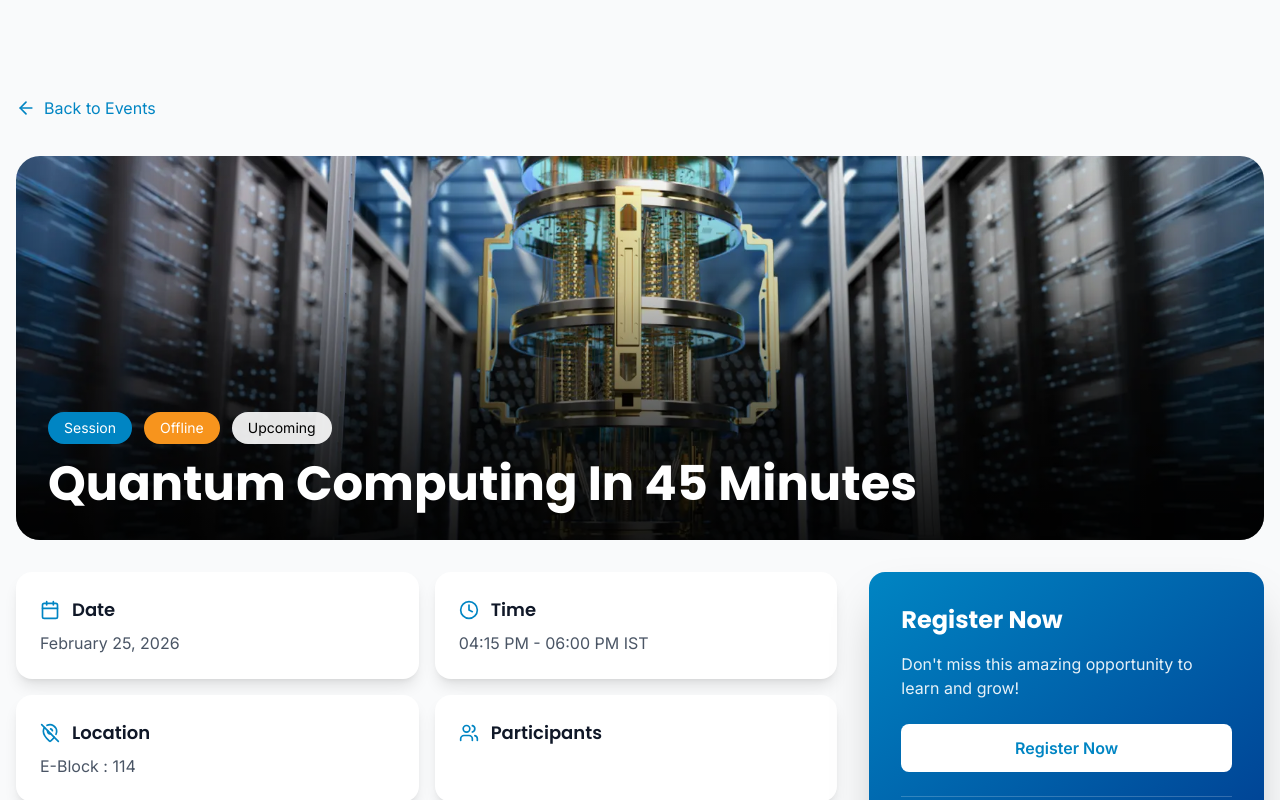
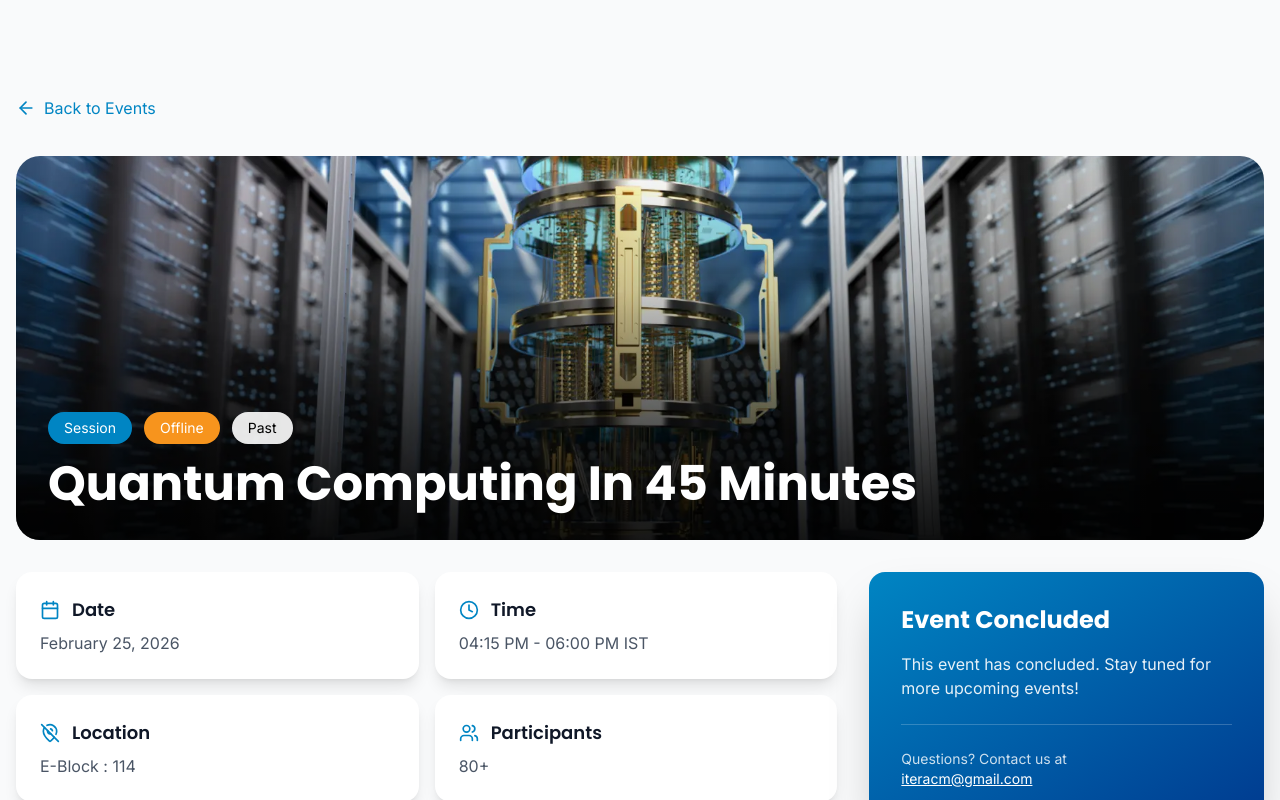
Before and after one commit to Ratikanta73/SOAACM-Website, a React (Vite) app: page /events/1 in a window 1280 px wide. Shown: the top 800 px of the page. Built offline with nearby package versions, Linux system fonts and the light colour scheme.

Commit message:
Event update

```diff
--- a/src/data/eventsData.js
+++ b/src/data/eventsData.js
@@ -5,7 +5,7 @@ export const eventsData = [
     date: 'February 25, 2026',
     time: '04:15 PM - 06:00 PM IST',
     mode: 'Offline',
-    status: 'upcoming',
+    status: 'past',
     category: 'Session',
     description: 'The Core Ideas and the Big Opportunities',
     // document: "/documents/SOA ACM HandOut.pdf",
@@ -13,7 +13,7 @@ export const eventsData = [
       'Quantum Computing in 45 Minutes: The Core Ideas and the Big Opportunities is an engaging and accessible session that takes you beyond classical computing to explore the transformative world of quantum technology. Covering fundamental concepts such as qubits, superposition, and entanglement, the talk also highlights real-world applications across cybersecurity, artificial intelligence, finance, healthcare, and more. Designed for curious students, tech enthusiasts, developers, aspiring researchers, and industry leaders, this session simplifies complex ideas while uncovering the vast opportunities quantum computing offers for innovation, research, and the future of computation.',
     image:
       '/Images/e6h.webp',
-    // participants: '150+',
+    participants: '80+',
     location: 'E-Block : 114',
     speaker: {
       name: 'Prof. Prasanta K. Panigrahi',
```
